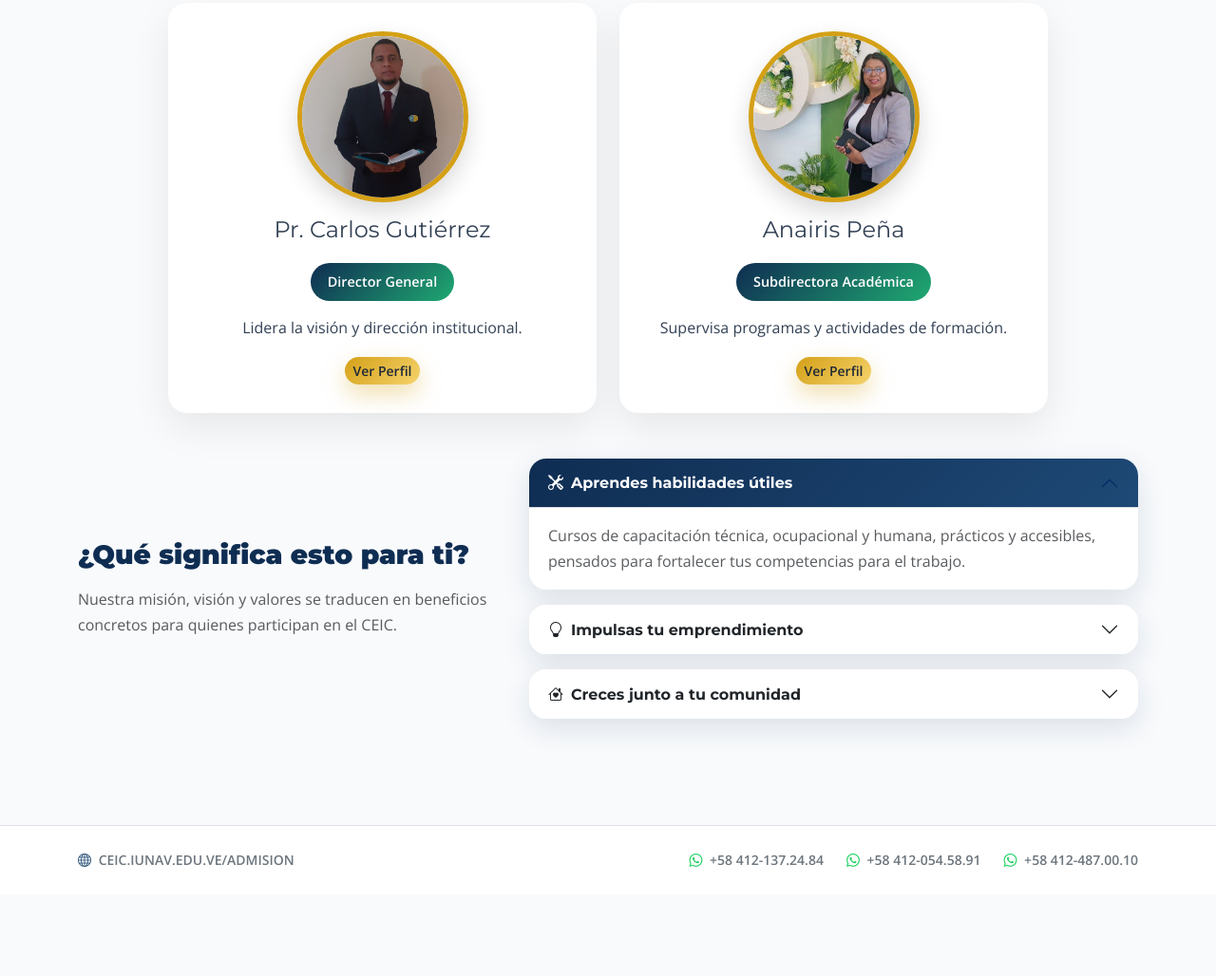
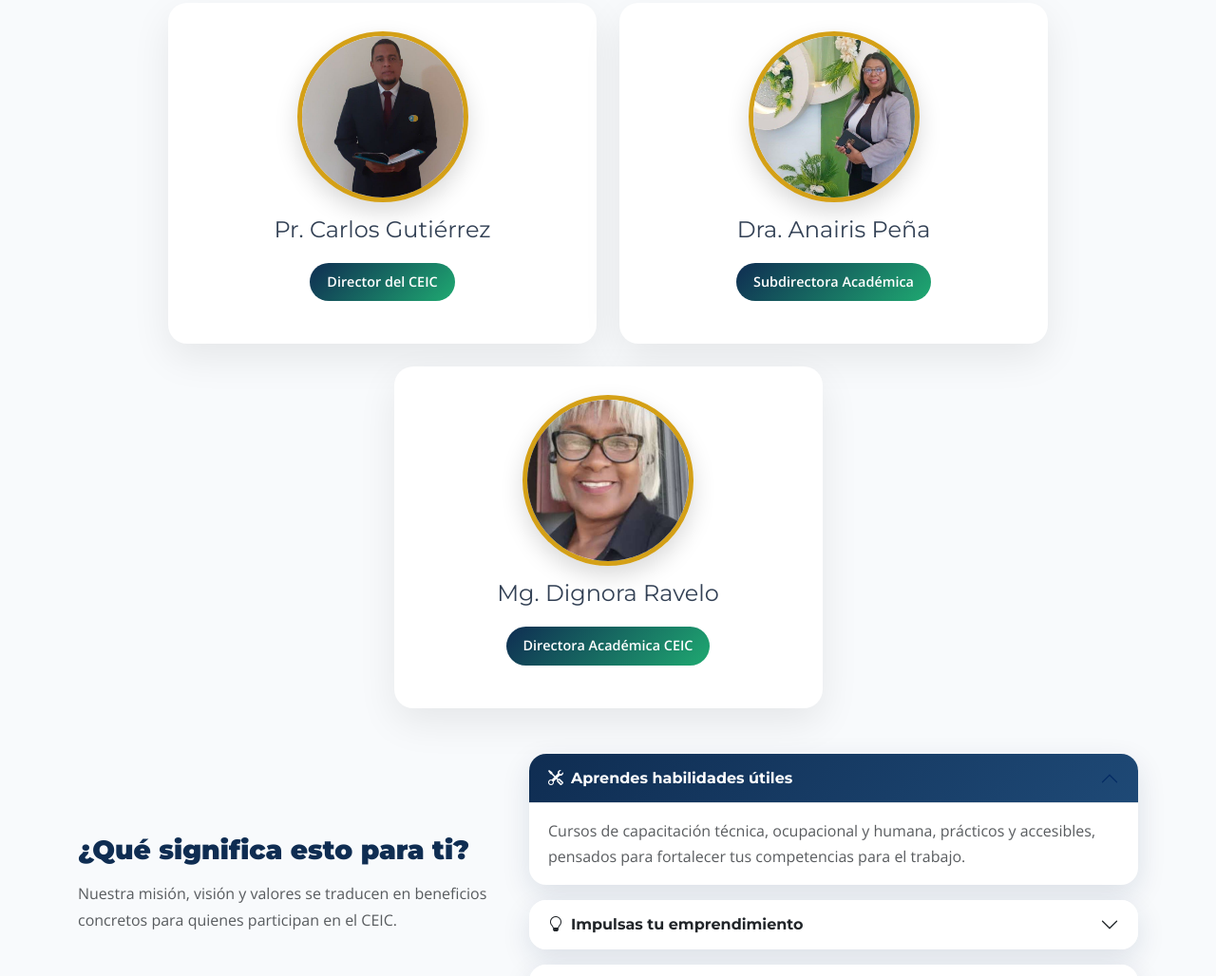
Before and after one commit to Mendez-Yepez/project, a plain HTML site: page nosotros.html in a window 1280 px wide. Shown: the part 2478-3506 px from the top of the page at 95% size. Before the commit the page ends 3420 px from the top, so only its background shows below. Drawn offline with nearby package versions, Linux system fonts and the light colour scheme; a script that the page names is missing.

Commit message:
CASI LISTO

```diff
--- a/nosotros.html
+++ b/nosotros.html
@@ -208,30 +208,32 @@
                         <img src="WhatsApp Image 2026-11-19 at 17.24.59.jpeg" class="director-photo" alt="Pr. Carlos Gutiérrez" style="object-fit: cover;">
                         <h4>Pr. Carlos Gutiérrez</h4>
                         <span class="director-position">
-                            Director General
+                            Director del CEIC
                         </span>
-                        <p>
-                            Lidera la visión y dirección institucional.
-                        </p>
-                        <a href="#" class="btn btn-nav-solid btn-sm">
-                            Ver Perfil
-                        </a>
+
+
                     </div>
                 </div>
 
                 <div class="col-lg-5 col-md-6">
                     <div class="director-card">
                         <img src="WhatsApp Image 2026-11-24 at 19.00.29.jpeg" class="director-photo" alt="Anairis Peña" style="object-fit: cover;">
-                        <h4>Anairis Peña</h4>
+                        <h4>Dra. Anairis Peña</h4>
                         <span class="director-position">
                             Subdirectora Académica
                         </span>
-                        <p>
-                            Supervisa programas y actividades de formación.
-                        </p>
-                        <a href="#" class="btn btn-nav-solid btn-sm">
-                            Ver Perfil
-                        </a>
+
+                    </div>
+                </div>
+                <div class="col-lg-5 col-md-6">
+                    <div class="director-card">
+                        <img src="WhatsApp Image 2026-11-24 at 20.51.42.jpeg" class="director-photo" alt="Dignora Ravelo" style="object-fit: cover;">
+                        <h4>Mg. Dignora Ravelo</h4>
+                        <span class="director-position">
+                            Directora Académica CEIC
+                        </span>
+
+
                     </div>
                 </div>
             </div>
```
Also changed, not shown: WhatsApp Image 2026-11-24 at 20.51.42.jpeg (added).
